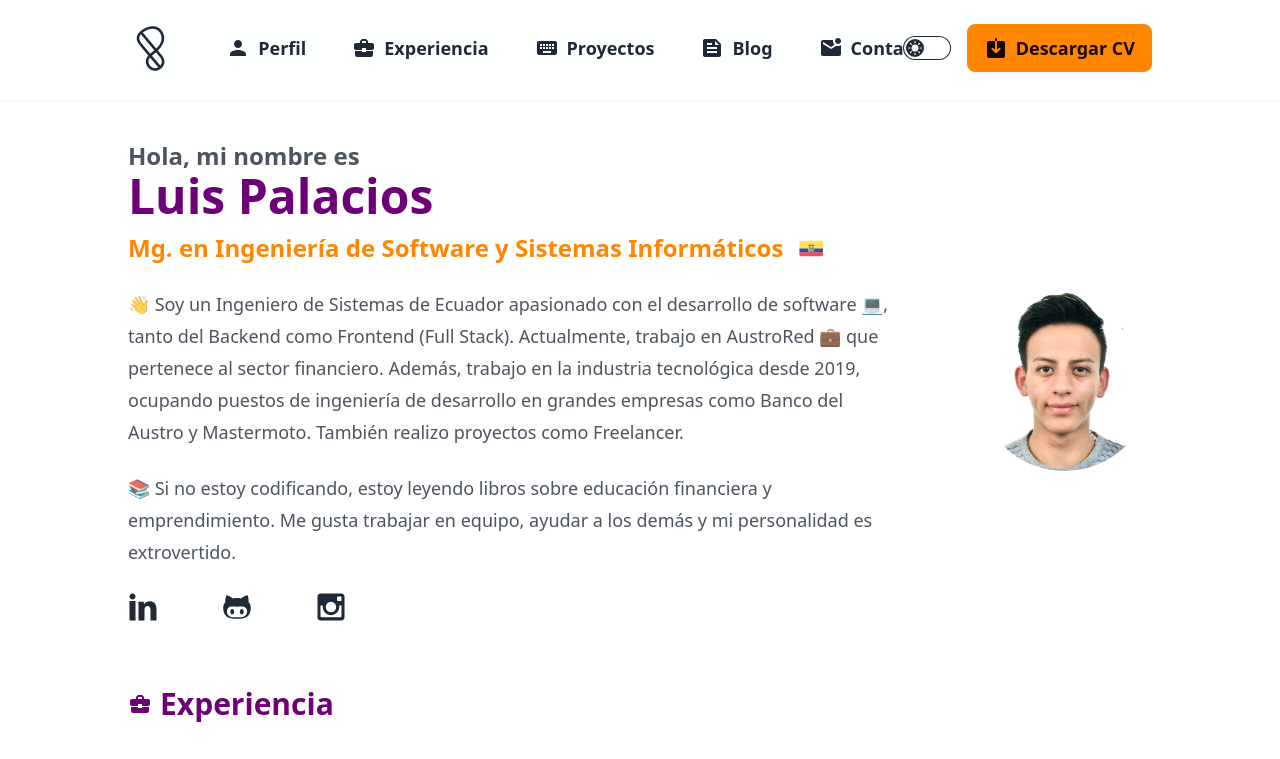
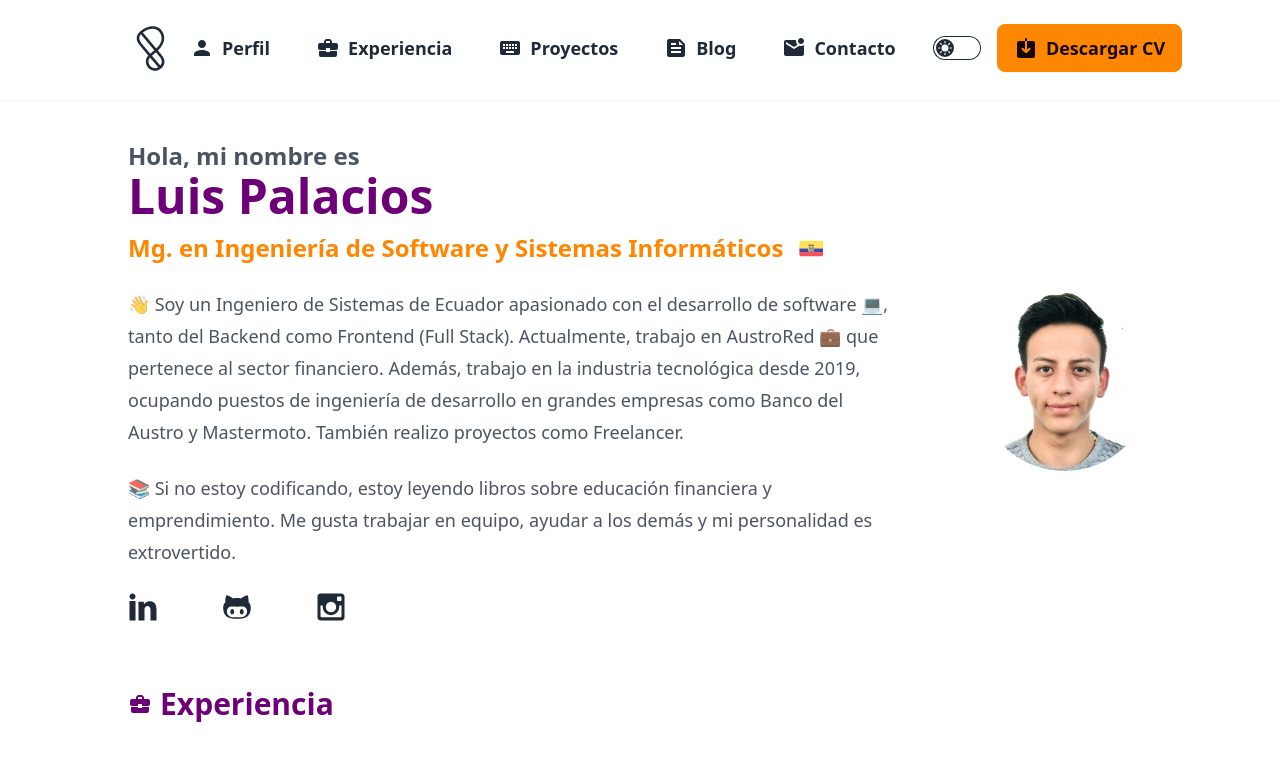
Before and after one commit to PalaciosLuisMig/my-portfolio, an Astro site: page / in a window 1280 px wide. Shown: the top 759 px of the page. Built offline with nearby package versions, Linux system fonts and the light colour scheme; Astro itself is replaced by a stand-in of ours; what tailwindcss-animated would draw is missing.

Commit message:
Menu improvements when mobile and adjust the theme button.

```diff
--- a/src/components/NavBar.astro
+++ b/src/components/NavBar.astro
@@ -58,7 +58,7 @@ const { urlMenuItem } = Astro.props;
         ))
       }
     </ul>
-    <div class="navbar-end max-sm:w-1/3 ml-2 md:ml-0">
+    <div class="navbar-end w-[30%] max-sm:w-1/3 ml-2 md:ml-20">
       <ThemeController />
       <button id="btn-download" class="btn text-lg btn-accent ml-4 max-md:hidden hover:scale-105">
         <Icon name="download" />
```
